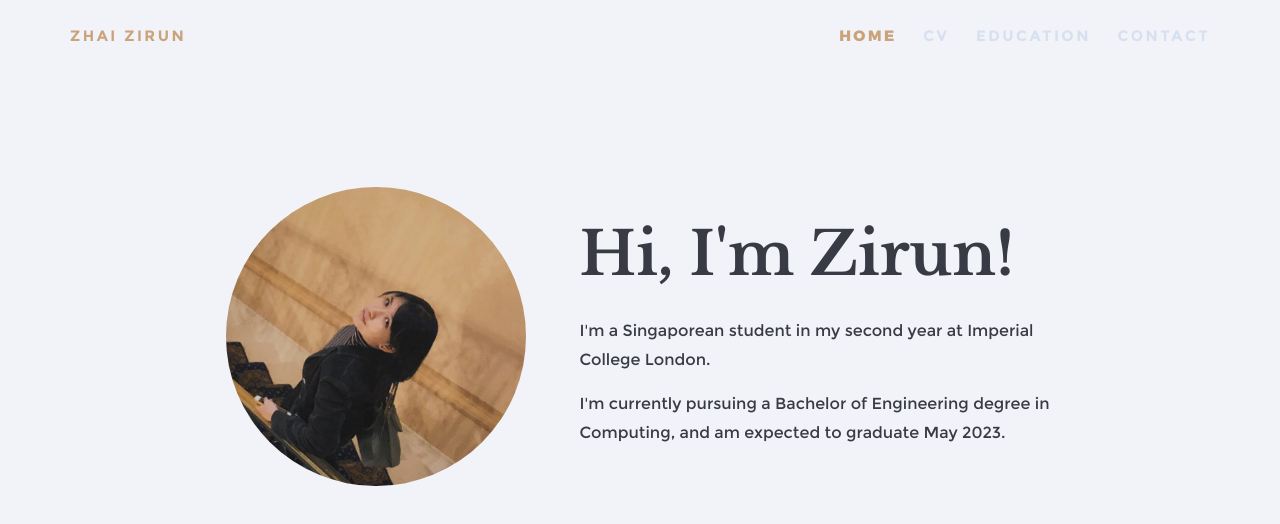
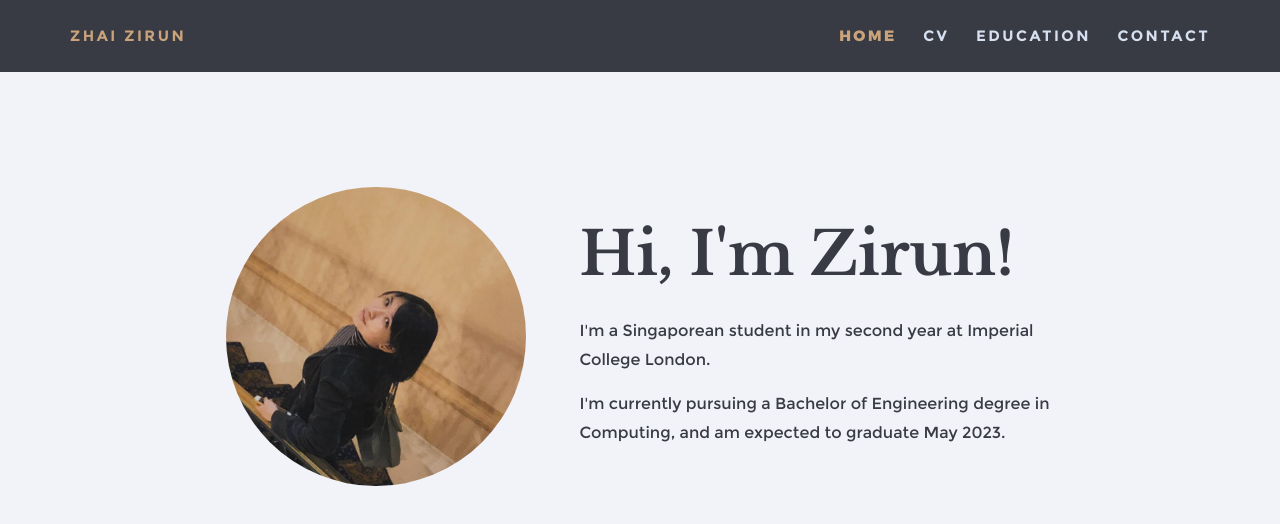
Before and after one commit to zzirun/zzirun.github.io, a plain HTML site: page index.html in a window 1280 px wide. Drawn offline with Linux system fonts and the light colour scheme.

Commit message:
fixed accidental class change for page-header on index page

```diff
--- a/index.html
+++ b/index.html
@@ -10,7 +10,7 @@
 
 	<body>
 
-        <header class="header">
+        <header class="page-header">
             <div class="header-logo">
                 <p class="header-text">Zhai Zirun</p>
             </div>
```
